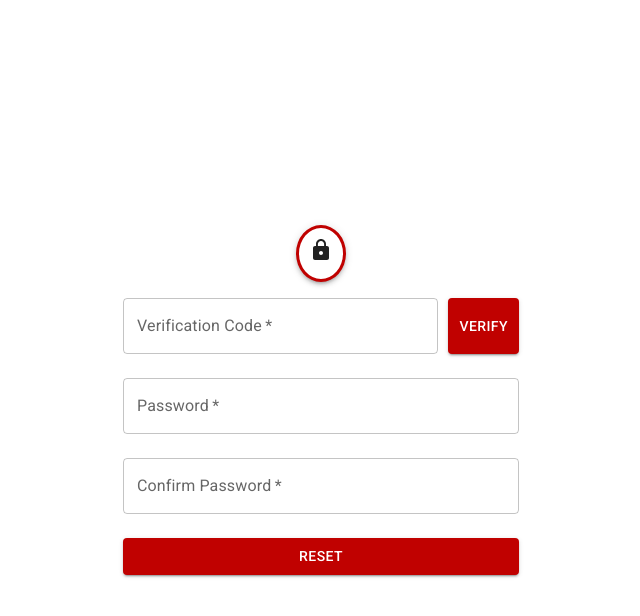
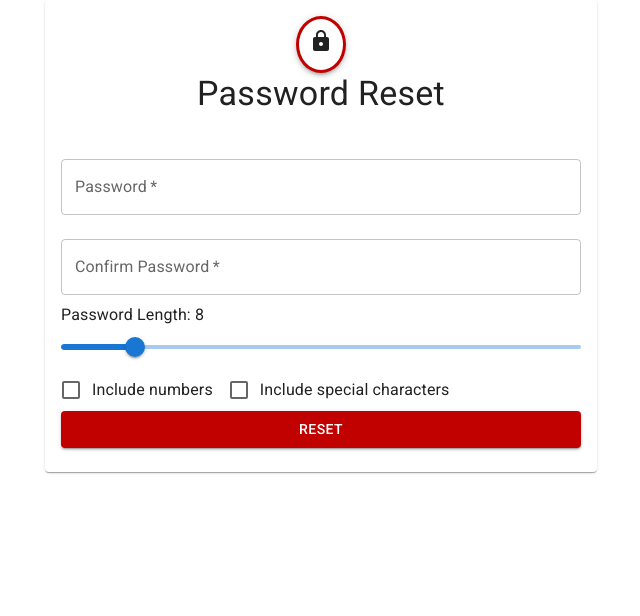
Before and after one commit to Equity-Afya/client-frontend, a React (Vite) app: page /reset-password in a window 1280 px wide. Shown: the top 616 px of the page, without its empty margins (319-959 px from the left). Built offline with nearby package versions, Linux system fonts and the light colour scheme.

Commit message:
forgot password and password reset

```diff
--- a/package.json
+++ b/package.json
@@ -15,6 +15,7 @@
     "@mui/icons-material": "^5.15.12",
     "@mui/material": "^5.15.12",
     "@mui/styled-engine-sc": "^6.0.0-alpha.17",
+    "@mui/system": "^5.15.12",
     "axios": "^1.6.7",
     "DOM": "^0.0.3",
     "react": "^18.2.0",
--- a/src/components/ForgotPassword/ForgotPassword.jsx
+++ b/src/components/ForgotPassword/ForgotPassword.jsx
@@ -1,50 +1,65 @@
 import React, { useState } from 'react';
-import { TextField, Button, Container, CssBaseline, Box, Paper, Typography, Link } from '@mui/material';
+import { TextField, Button, Container, CssBaseline, Box, Paper, Typography, Link, Card, CardContent } from '@mui/material';
 import LockIcon from '@mui/icons-material/Lock';
-//import MailOutlineIcon from '@material-ui/icons/MailOutline';
-
-
+import { Navigate } from 'react-router-dom';
+import axios from 'axios';
 
 function ForgotPassword() {
     const [email, setEmail] = useState('');
+    const [phoneNumber, setPhoneNumber] = useState('');
     const [verificationCode, setVerificationCode] = useState('');
     const [isCodeSent, setIsCodeSent] = useState(false);
+    const [selectedOption, setSelectedOption] = useState('email');
 
-  const handleGetCode = () => {
-    // Perform actions to get the verification code
-    // For example, you can make an API call or trigger a verification process
-    // Simulating a successful code retrieval
+    const handleGetCode = async () => {
+        try {
+            const response = await axios.post('http://localhost:5500/api/patient/forgotpassword', {
+                email: selectedOption === 'email' ? email : null,
+                phoneNumber: selectedOption === 'phoneNumber' ? phoneNumber : null,
+            });
             setIsCodeSent(true);
+        } catch (error) {
+            console.error('Error sending verification code:', error);
+        }
     };
 
     const handleTryAnotherWay = () => {
-    // Perform actions to try another way
-    console.log('Try another way clicked');
-    // Reset the state to the initial stage
+        setSelectedOption(selectedOption === 'email' ? 'phoneNumber' : 'email');
         setIsCodeSent(false);
         setEmail('');
+        setPhoneNumber('');
         setVerificationCode('');
     };
 
-  const handleReset = () => {
-    // Perform actions to handle the reset based on the verification code
-    console.log('Reset password with verification code:', verificationCode);
+    const handleReset = async () => {
+        try {
+            const response = await axios.post('http://localhost:5500/api/patient/resetpassword', {
+                verificationCode,
+                newPassword: 'newPassword', // Change this to the actual new password input value
+            });
+            console.log('Password reset successful');
+            // Optionally, you can navigate to another page upon successful password reset
+            return <Navigate to="/reset-password-success" />;
+        } catch (error) {
+            console.error('Error resetting password:', error);
+        }
     };
 
-
     return (
-    <Container component="main" maxWidth="xs">
+        <Container component="main" maxWidth="xs" style={{ display: 'flex', justifyContent: 'center', alignContent: 'center' }}>
             <CssBaseline />
+            <Card>
+                <CardContent>
                     <Box
                         display="flex"
                         flexDirection="column"
                         alignItems="center"
                         justifyContent="center"
-        height="100vh"
+                        padding="3"
                         className='wrapper'
                     >
-        <Box>
-          <Paper elevation={3} style={{ padding: '10px', borderRadius: '51%', borderStyle: 'solid', borderColor: '#C00100'}}>
+                        <Box mb={3}>
+                            <Paper elevation={3} style={{ padding: '10px', borderRadius: '50%', borderStyle: 'solid', borderColor: '#C00100' }}>
                                 <LockIcon alt='Forgot Password' />
                             </Paper>
                         </Box>
@@ -52,8 +67,7 @@ function ForgotPassword() {
                             Password Reset
                         </Typography>
                         <Typography variant="body2" align="center" paragraph>
-            {isCodeSent ? 'Please enter the verification code sent to your email.'
-            :'Please enter your email address/phone number to receive a verification code.'}
+                            {isCodeSent ? `Please enter the verification code sent to your ${selectedOption}` : `Please enter your ${selectedOption === 'email' ? 'email address' : 'phone number'} to receive a verification code.`}
                         </Typography>
                         {isCodeSent ? (
                             <TextField
@@ -72,11 +86,11 @@ function ForgotPassword() {
                                 variant="outlined"
                                 margin="normal"
                                 fullWidth
-            id="ForgotPassword"
-            label="Forgot Password"
-            placeholder="Forgot Password"
-            value={email}
-            onChange={(e) => setEmail(e.target.value)}
+                                id={selectedOption === 'email' ? "EmailAddress" : "PhoneNumber"}
+                                label={selectedOption === 'email' ? "Email Address" : "Phone Number"}
+                                placeholder={selectedOption === 'email' ? "Email Address" : "Phone Number"}
+                                value={selectedOption === 'email' ? email : phoneNumber}
+                                onChange={(e) => selectedOption === 'email' ? setEmail(e.target.value) : setPhoneNumber(e.target.value)}
                                 required
                             />
                         )}
@@ -102,9 +116,10 @@ function ForgotPassword() {
                             </Link>
                         )}
                     </Box>
+                </CardContent>
+            </Card>
         </Container>
-
     );
 }
 
-export default ForgotPassword
+export default ForgotPassword;
--- a/src/components/PasswordReset/passwordReset.jsx
+++ b/src/components/PasswordReset/passwordReset.jsx
@@ -1,17 +1,13 @@
 import React, { useState } from 'react';
-import { TextField, Button, Container, CssBaseline, Box, Paper } from '@mui/material';
+import { TextField, Button, Container, CssBaseline, Box, Paper, Card, CardContent, FormControlLabel, Checkbox, Slider, Typography } from '@mui/material';
 import LockIcon from '@mui/icons-material/Lock';
 
-
 const PasswordReset = () => {
-  const [verificationCode, setVerificationCode] = useState('');
   const [password, setPassword] = useState('');
   const [confirmPassword, setConfirmPassword] = useState('');
-
-  const handleVerify = () => {
-    // Add verification logic here
-    console.log('Verification initiated for code:', verificationCode);
-  };
+  const [includeNumbers, setIncludeNumbers] = useState(false);
+  const [includeSpecialChars, setIncludeSpecialChars] = useState(false);
+  const [passwordLength, setPasswordLength] = useState(8); // Default length is 8 characters
 
   const handleReset = (e) => {
     e.preventDefault();
@@ -19,57 +15,32 @@ const PasswordReset = () => {
   };
 
   return (
-    <Container component="main" maxWidth="xs">
+    <Container component="main" maxWidth="sm">
       <CssBaseline />
+      <Card>
+        <CardContent>
           <Box
             display="flex"
             flexDirection="column"
             alignItems="center"
             justifyContent="center"
-        height="100vh"
             className='wrapper'
           >
-        <Box>
-          <Paper elevation={3} style={{ padding: '10px', borderRadius: '51%', borderStyle: 'solid', borderColor: '#C00100'}}>
+            <Box
+              display="flex"
+              flexDirection="column"
+              alignItems="center"
+              justifyContent="center"
+              mb={2}
+            >
+              <Paper elevation={3} style={{ padding: '10px', borderRadius: '50%', width: 'fit-content', borderStyle: 'solid', borderColor: '#C00100'}}>
                 <LockIcon alt='Reset Password' />
               </Paper>
+              <Typography variant="h4" align="center" gutterBottom>
+                Password Reset
+              </Typography>
             </Box>
             <form style={{ width: '100%' }}>
-          <Box
-            display='flex'
-            gap='10px'
-            borderRadius='10px'
-            align item='space-between'
-            MarginTop='20px'
-
-          >
-            <TextField
-            variant="outlined"
-            margin="normal"
-            fullWidth
-            id="verificationCode"
-            label="Verification Code"
-            placeholder='Verification Code'
-            value={verificationCode}
-            onChange={(e) => setVerificationCode(e.target.value)}
-            required
-          />
-          <Button
-
-            variant="contained"
-            color="primary"
-            className='verifyButton'
-             style={{
-            backgroundColor: "#C00100",
-            color: "#fff",
-            marginTop: "16px",
-            marginBottom: "8px"
-          }}
-            onClick={handleVerify}
-          >
-            Verify
-          </Button>
-          </Box>
               <TextField
                 variant="outlined"
                 margin="normal"
@@ -81,6 +52,7 @@ const PasswordReset = () => {
                 value={password}
                 onChange={(e) => setPassword(e.target.value)}
                 required
+                mb={2}
               />
               <TextField
                 variant="outlined"
@@ -93,6 +65,30 @@ const PasswordReset = () => {
                 value={confirmPassword}
                 onChange={(e) => setConfirmPassword(e.target.value)}
                 required
+                mb={2}
+              />
+              <Typography id="password-length-slider" gutterBottom>
+                Password Length: {passwordLength}
+              </Typography>
+              <Slider
+                defaultValue={8}
+                value={passwordLength}
+                onChange={(e, newValue) => setPasswordLength(newValue)}
+                aria-labelledby="password-length-slider"
+                min={6}
+                max={20}
+                step={1}
+                mb={2}
+              />
+              <FormControlLabel
+                control={<Checkbox checked={includeNumbers} onChange={(e) => setIncludeNumbers(e.target.checked)} />}
+                label="Include numbers"
+                mb={2}
+              />
+              <FormControlLabel
+                control={<Checkbox checked={includeSpecialChars} onChange={(e) => setIncludeSpecialChars(e.target.checked)} />}
+                label="Include special characters"
+                mb={2}
               />
               <Button
                 type='submit'
@@ -104,15 +100,15 @@ const PasswordReset = () => {
                 style={{
                   backgroundColor: "#C00100",
                   color: "#fff",
-                marginTop: "16px",
                 }}
               >
                 Reset
               </Button>
             </form>
           </Box>
+        </CardContent>
+      </Card>
     </Container>
-
   );
 };
 
--- a/src/routes/index.jsx
+++ b/src/routes/index.jsx
@@ -14,6 +14,9 @@ import CustomerCarePage from "../pages/CustomerCarePage";
 import TeleclinicsPage from "../pages/TeleclinicsPage";
 import OtherServicesPage from "../pages/OtherServicesPage";
 import ForgotPasswordPage from "../pages/ForgotPasswordPage";
+import ForgotPassword from "../components/ForgotPassword/ForgotPassword";
+import PasswordReset from '../components/PasswordReset/passwordReset';
+
 
 function AppRoutes() {
   return (
@@ -34,6 +37,8 @@ function AppRoutes() {
         <Route path="/customer-care" element={< CustomerCarePage />} />
         <Route path="/other-services" element={< OtherServicesPage />} />
         <Route path="/forgot-password" element={<ForgotPasswordPage />} />
+        <Route path="/forgot-password" element={ForgotPassword} />
+        <Route path="/reset-password" element={PasswordReset} />
 
       </Routes>
     </Router>
```
Also changed, not shown: src/components/Specialist/Specialists.jsx (added, +72 -0 lines), src/pages/SpecialistsPage.jsx (+14 -12 lines), 1 other file (tests, documents, lock files or other folders). Lines whose indentation alone changed are shown as unchanged.
